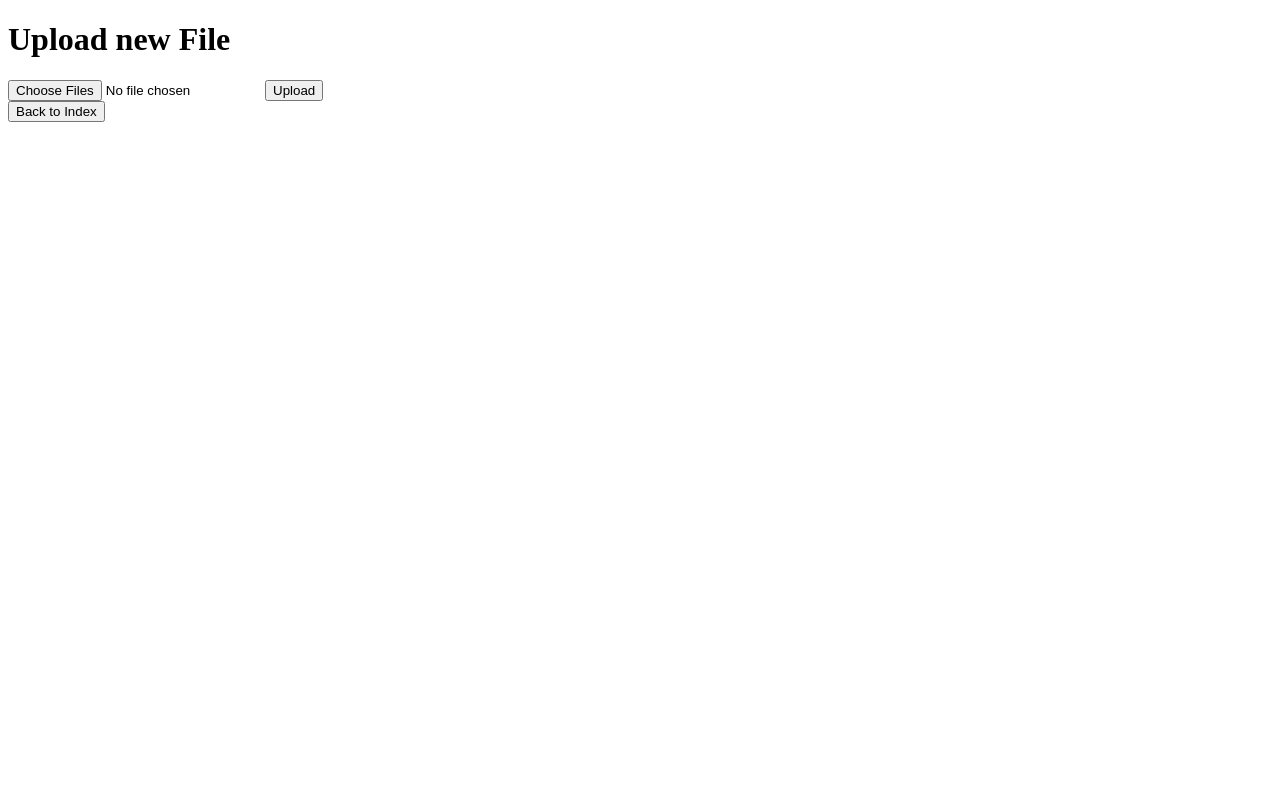
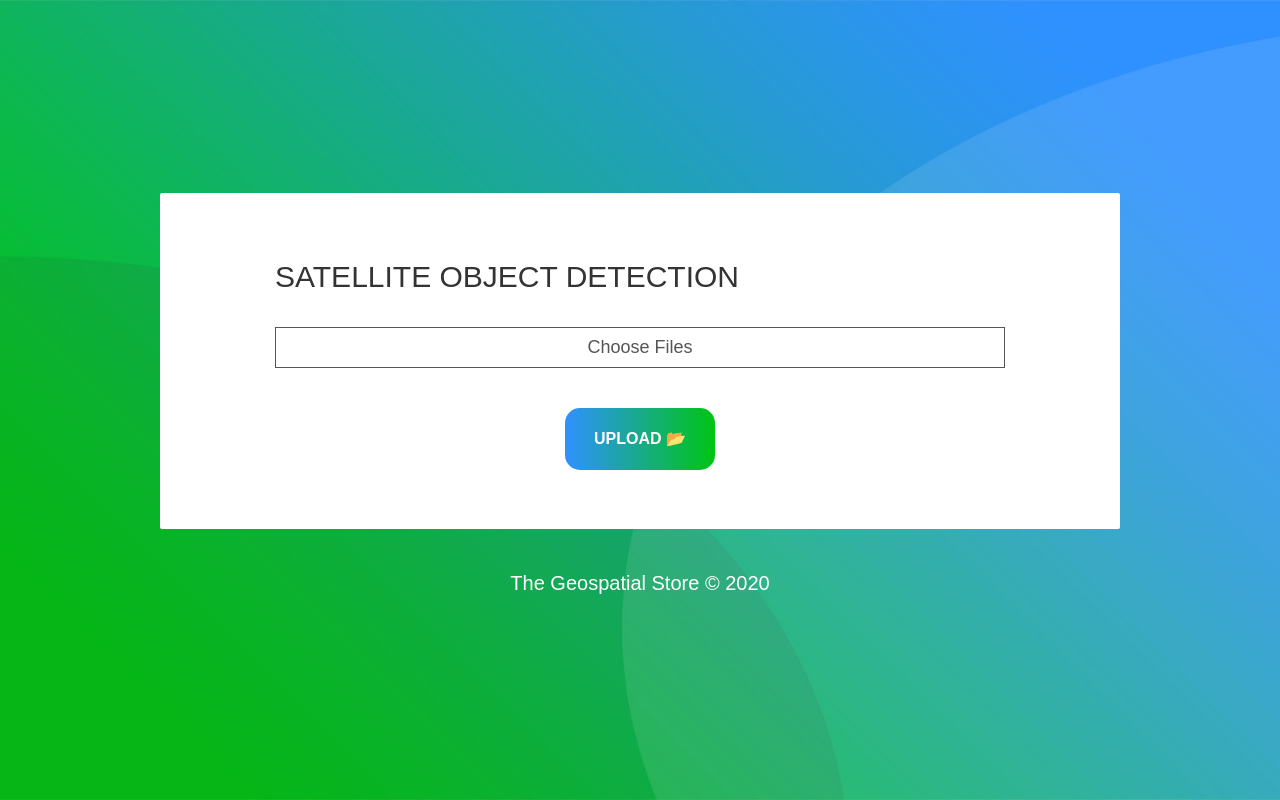
Before and after one commit to akan72/geospatial-store, a Flask app: page /upload_image in a window 1280 px wide. Run offline with Flask 2, Linux system fonts and the light colour scheme.

Commit message:
Completed init UI for ResNet 50, updated Iris UI

```diff
--- a/flask/src/app/static/styles/styles.css
+++ b/flask/src/app/static/styles/styles.css
@@ -200,6 +200,20 @@ iframe {
   margin-top: 10px;
 }
 
+/* Comment out to display original Input dialogue */
+input[type="file"] {
+  display: none;
+}
+
+.custom-file-upload {
+  border: 1px solid #555555;
+  display: inline-block;
+  padding: 6px 12px;
+  cursor: pointer;
+  width: 100%;
+  text-align: center;
+}
+
 
 /*---------------------------------------------*/
 input.input100 {
--- a/flask/src/app/templates/image_upload.html
+++ b/flask/src/app/templates/image_upload.html
@@ -1,9 +1,38 @@
 <!DOCTYPE html>
-<title>Upload new File</title>
-<h1>Upload new File</h1>
-<form method=post enctype=multipart/form-data action="{{ url_for('main.upload_image') }}">
-    <input type=file name=file multiple required>
-    <input type=submit value=Upload>
-</form>
+<html>
+    <head>
+        <link rel= "stylesheet" type= "text/css" href= "{{ url_for('static',filename='styles/styles.css') }}">
+        <title>Planet x Amazon | Geospatial Analytics</title>
+    </head>
+    <body>
+        <div class="container-contact100" style="background-image: url({{ url_for('static', filename='images/bg-01.jpg') }})">
+            <div class="wrap-contact100">
+                <form class="contact100-form validate-form" enctype=multipart/form-data action="{{ url_for('main.upload_image') }}" method="POST">
+                    <span class="contact100-form-title">
+                        Satellite Object Detection
+                    </span>
 
-<button type="button" onclick="window.location.href='{{ url_for('main.index') }}'">Back to Index</button>
+                    <div class="wrap-input100">
+                        <label class="label-input100 custom-file-upload" >
+                            Choose Files
+                            <input type=file name=file multiple required>
+                        </label>
+                    </div>
+
+                    <div class="container-contact100-form-btn">
+                        <div class="wrap-contact100-form-btn">
+                            <div class="contact100-form-bgbtn"></div>
+                            <button class="contact100-form-btn" type="submit">
+                                Upload 📂
+                            </button>
+                        </div>
+                    </div>
+                </form>
+            </div>
+
+            <span class="contact100-more">
+                The Geospatial Store © 2020
+            </span>
+        </div>
+    </body>
+</html>
--- a/flask/src/app/templates/iris.html
+++ b/flask/src/app/templates/iris.html
@@ -27,6 +27,7 @@
                     </div>
                 </form>
             </div>
+
             <span class="contact100-more">
                 The Geospatial Store © 2020
             </span>
```
Also changed, not shown: flask/src/app/templates/image_result.html (+36 -10 lines).
